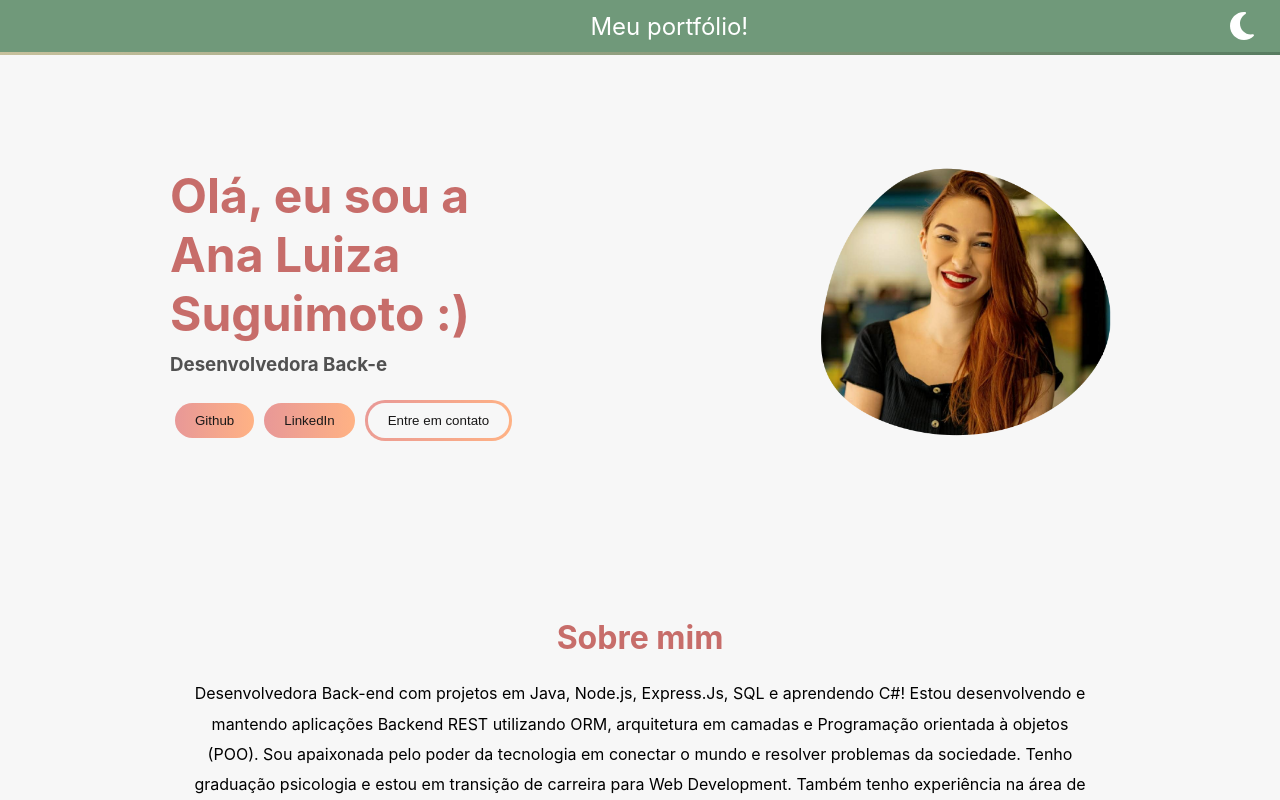
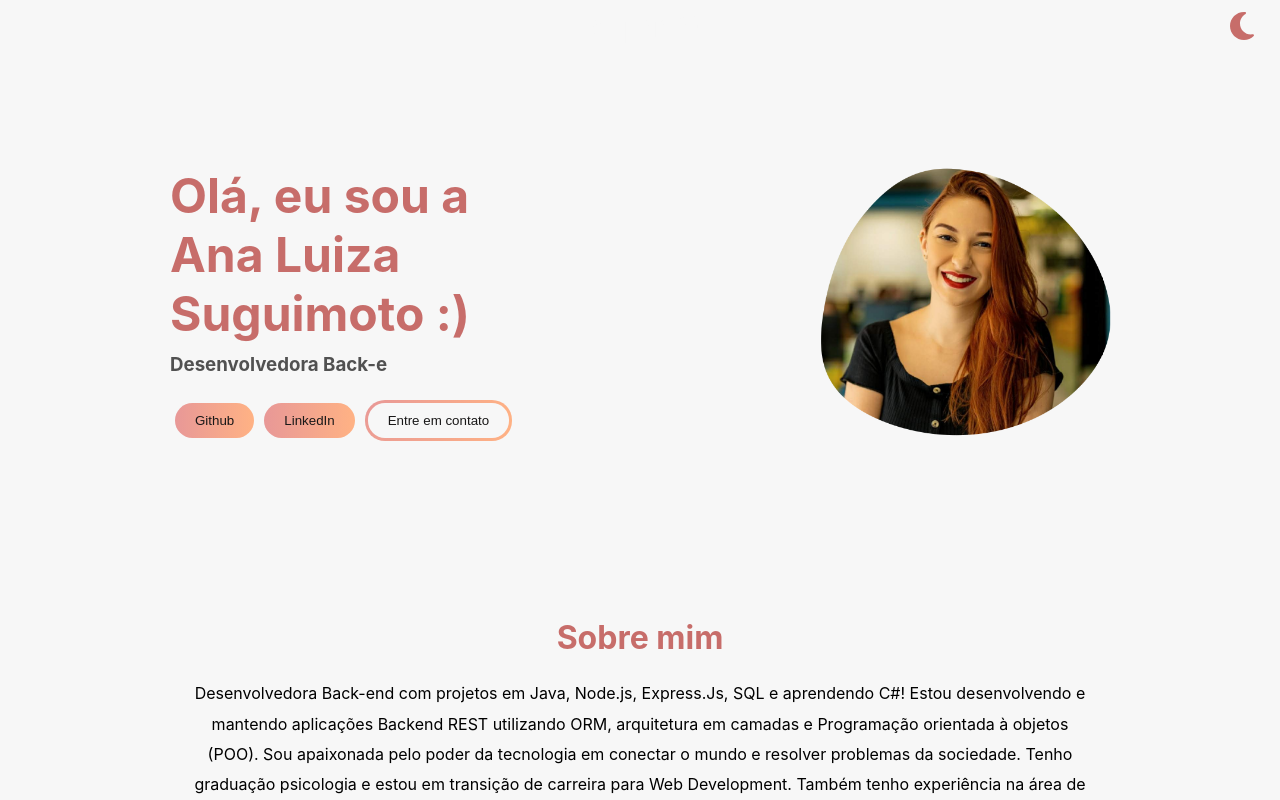
Before and after one commit to analusuguimoto/website, a React (Vite) app: page / in a window 1280 px wide. Shown: the top 800 px of the page. Built offline with nearby package versions, Linux system fonts and the light colour scheme.

Commit message:
alterando design, retirando footer e header

```diff
--- a/index.html
+++ b/index.html
@@ -5,6 +5,9 @@
     <meta name="viewport" content="width=device-width, initial-scale=1.0">
     <title>Portfolio</title>
     <script src="https://kit.fontawesome.com/28eed0cfc3.js" crossorigin="anonymous"></script>
+    <link rel="preconnect" href="https://fonts.googleapis.com">
+    <link rel="preconnect" href="https://fonts.gstatic.com" crossorigin>
+    <link href="https://fonts.googleapis.com/css2?family=Roboto+Condensed:ital,wght@0,100..900;1,100..900&display=swap" rel="stylesheet">
   </head>
   <body>
    <div id="root"></div>
--- a/src/components/Header/Header.css
+++ b/src/components/Header/Header.css
@@ -1,36 +1,46 @@
 .header {
-  background-color: #70997a;
-  color: white;
+  /* background-color: #70997a; */
+  background-color: #f7f7f7;
+  color: #f7f7f7;
   display: flex;
   align-items: center;
   justify-content: space-around; /* Changed from space-around to space-between */
   height: 2em;
   border-bottom: 3px solid transparent;
-  border-image: linear-gradient(to right, #c7c19d, #587c61) 1;
+  /* border-image: linear-gradient(to right, #c7c19d, #587c61) 1; */
   padding: 0 20px;
 }
 
 .header-title {
-  font-size: 24px;
-  margin-left: 46%;
+  font-size: 30px;
+  margin-left: 44%;
+  font-family: "Roboto Condensed", sans-serif; /* Adicione a fonte desejada */
+  font-weight: 700;
 }
 
-.themeToggle {
-  background-color: transparent;
+.light .themeToggle {
+  /* background-color: transparent; */
   border: none;
-  color: inherit;
+  color: #c76d6a;
+  cursor: pointer;
+}
+
+.dark .themeToggle {
+  /* background-color: transparent; */
+  border: none;
+  color: #f39f5a;
   cursor: pointer;
 }
 
 /* Dark mode specific styles */
 .dark .header {
-  background-color: #662549; /* Dark mode background color */
-  color: #ecf0f1; /* Dark mode text color */
-  border-image: linear-gradient(to right, #ae445a, #451952) 1;
+  /* background-color: #662549; Dark mode background color */
+  color: #222121; /* Dark mode text color */
+  /* border-image: linear-gradient(to right, #ae445a, #451952) 1; */
 }
 
 .light .header {
-  background-color: #70997a; /* Light mode background color */
-  color: white; /* Light mode text color */
-  border-image: linear-gradient(to right, #c7c19d, #587c61) 1;
+  /* background-color: #70997a; Light mode background color */
+  color: #f7f7f7; /* Light mode text color */
+  /* border-image: linear-gradient(to right, #c7c19d, #587c61) 1; */
 }
--- a/src/components/MainPage/MainPage.css
+++ b/src/components/MainPage/MainPage.css
@@ -21,21 +21,18 @@
   color: whitesmoke;
 }
 
-/* Add any other global styles here */
-
-/* Header.module.css */
 .header {
   display: flex;
   justify-content: space-between;
   align-items: center;
   padding: 10px 20px;
-  background-color: inherit; /* Make it adapt to the theme */
+  /* background-color: inherit;  */
 }
 
 .themeToggle {
   background-color: transparent;
   border: none;
-  color: inherit; /* Make it adapt to the theme */
+  /* color: inherit; */
   cursor: pointer;
   font-size: 16px;
 }
--- a/src/components/MainPage/MainPage.tsx
+++ b/src/components/MainPage/MainPage.tsx
@@ -25,7 +25,7 @@ const MainPage = () => {
       <Habilities isDarkMode={isDarkMode} />
       <Projects isDarkMode={isDarkMode} />
       <Contact isDarkMode={isDarkMode} />
-      <Footer isDarkMode={isDarkMode} />
+
     </div>
   );
 };
--- a/src/index.css
+++ b/src/index.css
@@ -30,3 +30,20 @@ code {
   --white: #fff;
   --black: #1a1b1c;
 }
+
+.roboto-condensed {
+  font-family: "Roboto Condensed", sans-serif;
+  font-optical-sizing: auto;
+}
+
+.roboto-condensed-light {
+  font-weight: 300;
+}
+
+.roboto-condensed-regular {
+  font-weight: 400;
+}
+
+.roboto-condensed-bold {
+  font-weight: 700;
+}
```
Also changed, not shown: src/components/Projects/Projects.tsx (+6 -6 lines), 11 other files (tests, documents, lock files or other folders).
